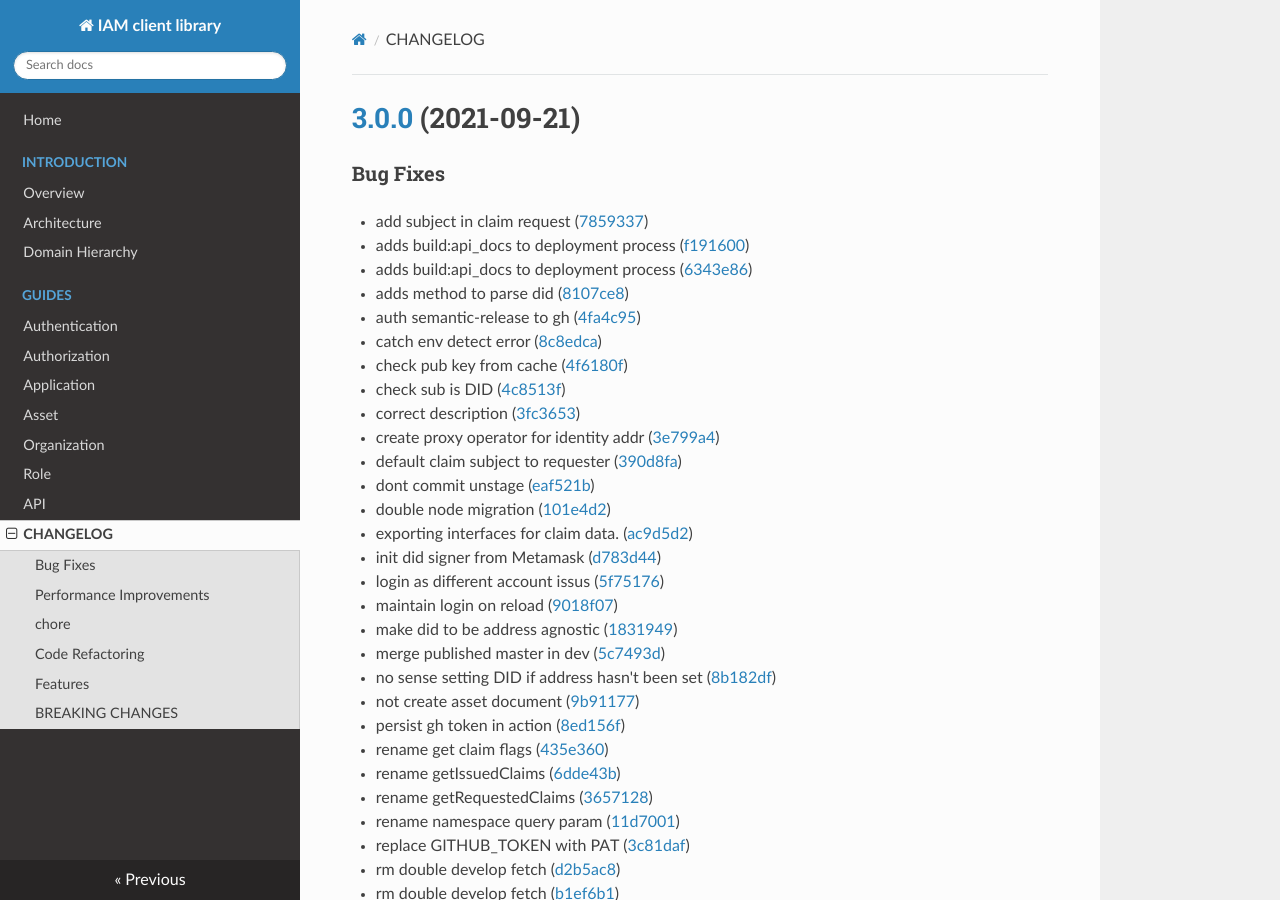
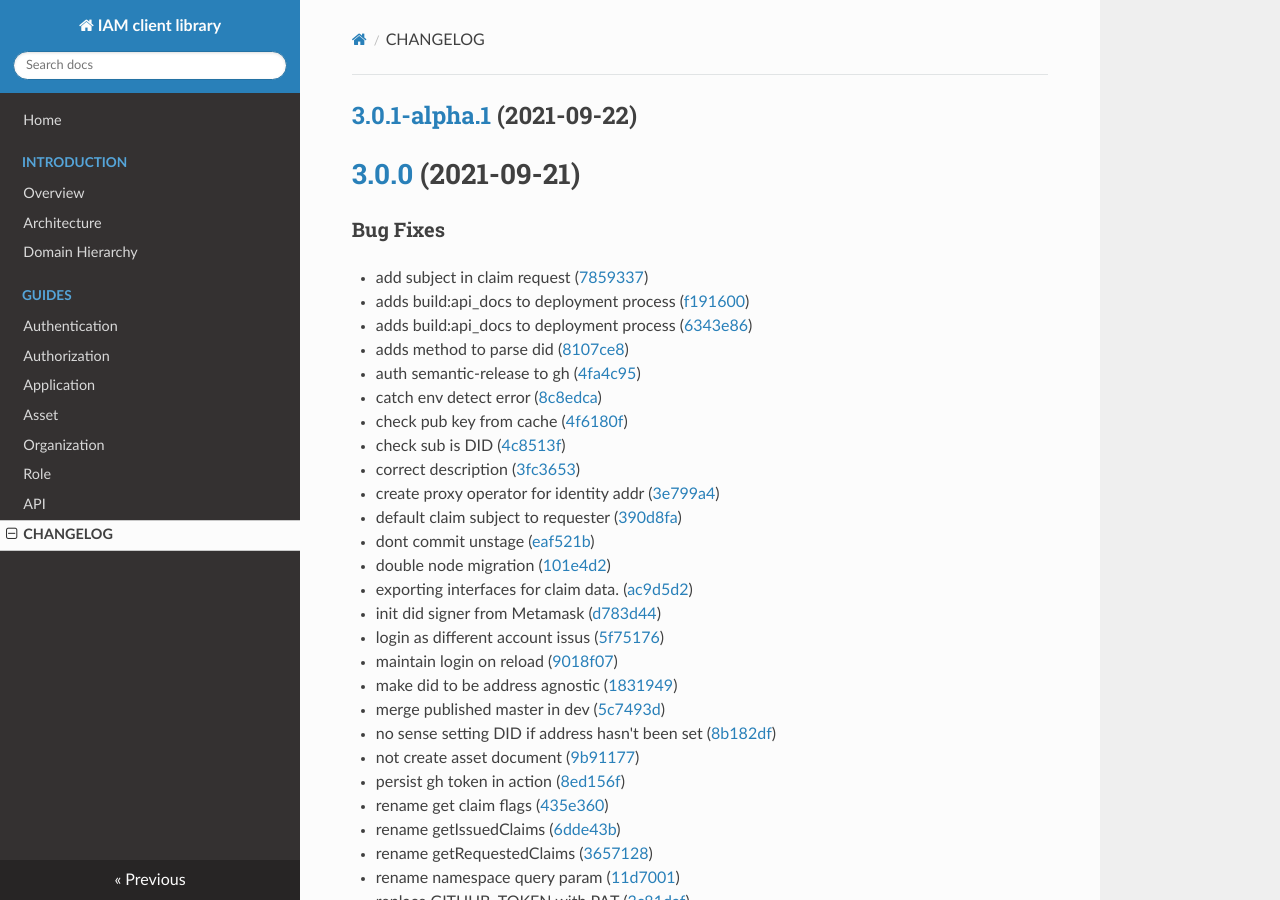
Before and after one commit to energywebfoundation/iam-client-lib, an MkDocs documentation site: the page built from docs/CHANGELOG.md, in a window 1280 px wide and 900 px high. Built offline with MkDocs 1.6.1, drawn with Linux system fonts in a browser that asks for light colours; nearby versions of some CDN libraries.

Commit message:
chore(release): 3.0.1-alpha.1 [skip ci]
## [3.0.1-alpha.1](https://github.com/energywebfoundation/iam-client-lib/compare/v3.0.0...v3.0.1-alpha.1) (2021-09-22)

```diff
--- a/docs/CHANGELOG.md
+++ b/docs/CHANGELOG.md
@@ -1,3 +1,5 @@
+## [3.0.1-alpha.1](https://github.com/energywebfoundation/iam-client-lib/compare/v3.0.0...v3.0.1-alpha.1) (2021-09-22)
+
 # [3.0.0](https://github.com/energywebfoundation/iam-client-lib/compare/v2.2.0...v3.0.0) (2021-09-21)
 
 
```
